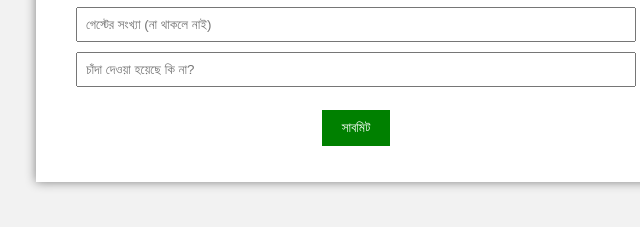
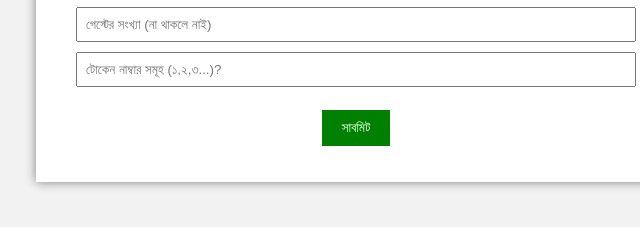
Before and after one commit to Nazmul-web-lgtm/School-Reunion-2026-, a plain HTML site: page index.html in a window 1280 px wide. Shown: the part 417-644 px from the top of the page, 284-924 px from the left. Drawn offline with Linux system fonts and the light colour scheme.

Commit message:
Update index.html

```diff
--- a/index.html
+++ b/index.html
@@ -55,7 +55,7 @@ button{
 <input type="text" placeholder="পেশা" name="post">
 <input type="text" placeholder="মোট চাঁদার পরিমাণ" name="amount">
 <input type="text" placeholder="গেস্টের সংখ্যা (না থাকলে নাই)" name="amount">
-<input type="text" placeholder="চাঁদা দেওয়া হয়েছে কি না?" name="tryid">
+<input type="text" placeholder="টোকেন নাম্বার সমূহ (১,২,৩...)?" name="tryid">
 
 
 <br><br>
```
